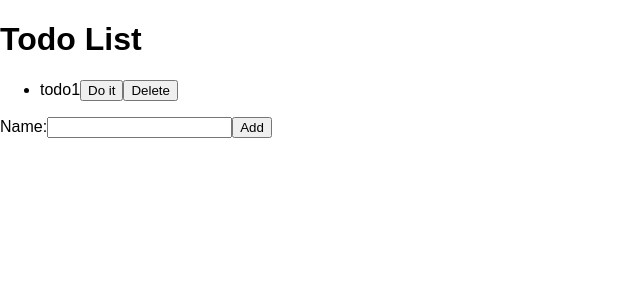
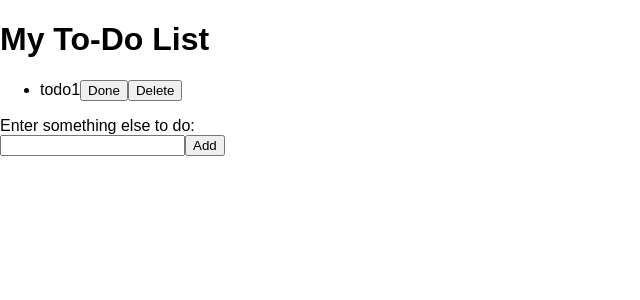
Before and after one commit to jiangren-mel-react-001/evie-todolist, a React (Create React App) app: page / in a window 1280 px wide. Shown: the top 300 px of the page, without its empty margins (0-640 px from the left). Built offline with nearby package versions, Linux system fonts and the light colour scheme.

Commit message:
minor changes

```diff
--- a/src/app/App.js
+++ b/src/app/App.js
@@ -1,5 +1,5 @@
 import React, { Component } from 'react';
-import logo from '../assets/logo.svg';
+// import logo from '../assets/logo.svg';
 import './App.css';
 import { TodoContainer } from './todolist/todo-container';
 
--- a/src/app/todolist/add-todo.js
+++ b/src/app/todolist/add-todo.js
@@ -25,7 +25,7 @@ export class AddTodo extends React.Component {
         return (
             <form>
                 <label>
-                    Name:
+                    Enter something else to do: <br />
                     <input type="text" name="name" value={this.state.name} onChange={(e) => this.onValueChange(e)} />
                 </label>
                 <button onClick={handleClick}>Add</button>
--- a/src/app/todolist/todo-container.js
+++ b/src/app/todolist/todo-container.js
@@ -34,7 +34,7 @@ export class TodoContainer extends React.Component {
     render() {
         return (
             <div>
-                <h1>Todo List</h1>
+                <h1>My To-Do List</h1>
                 <TodoList
                     items={this.state.todoItems}
                     onRemoveTodo={this.onRemoveTodo}
--- a/src/app/todolist/todo-list.js
+++ b/src/app/todolist/todo-list.js
@@ -11,7 +11,7 @@ export function TodoList(props) {
             ) : (
                 <div>
                     {aItem.name}
-                    <button onClick={() => props.onDoneTodo(aItem)}>Do it</button>
+                    <button onClick={() => props.onDoneTodo(aItem)}>Done</button>
                     <button onClick={() => props.onRemoveTodo(aItem)}>Delete</button>
                 </div>
             )}
```
